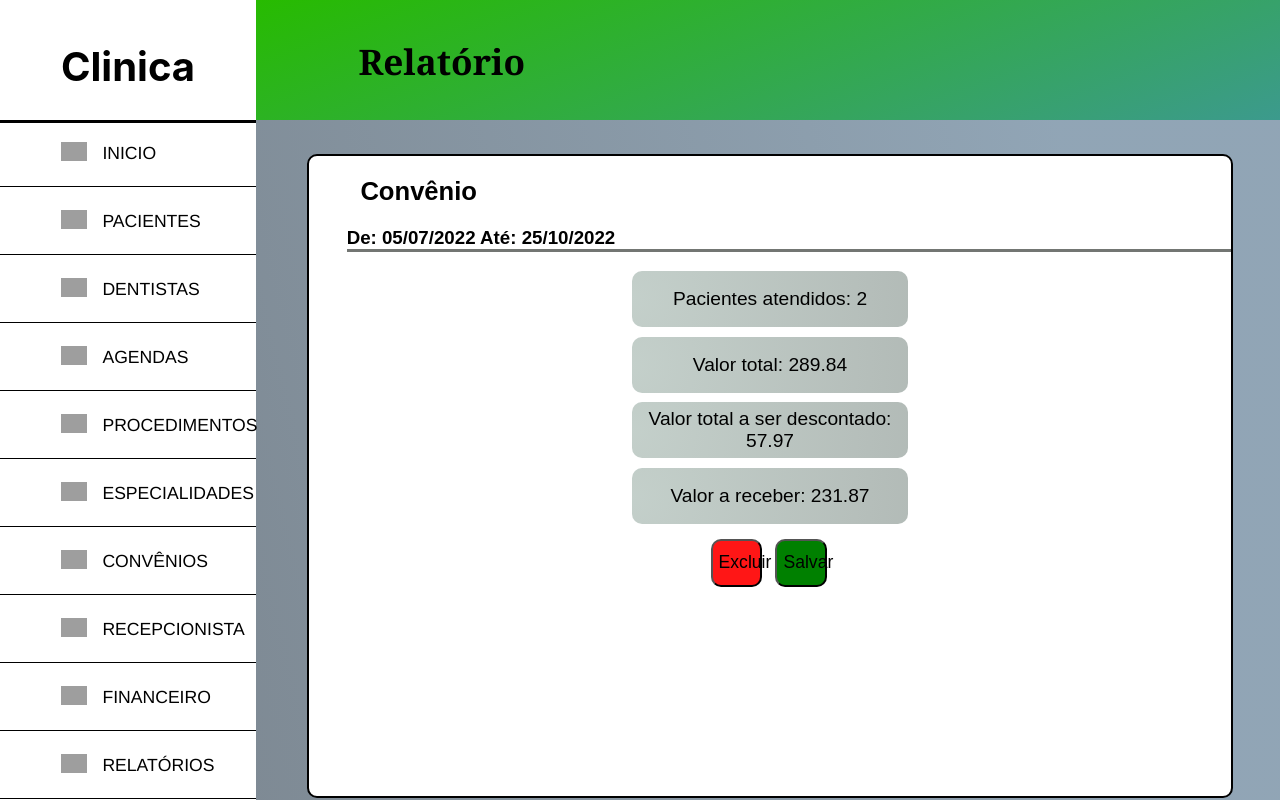
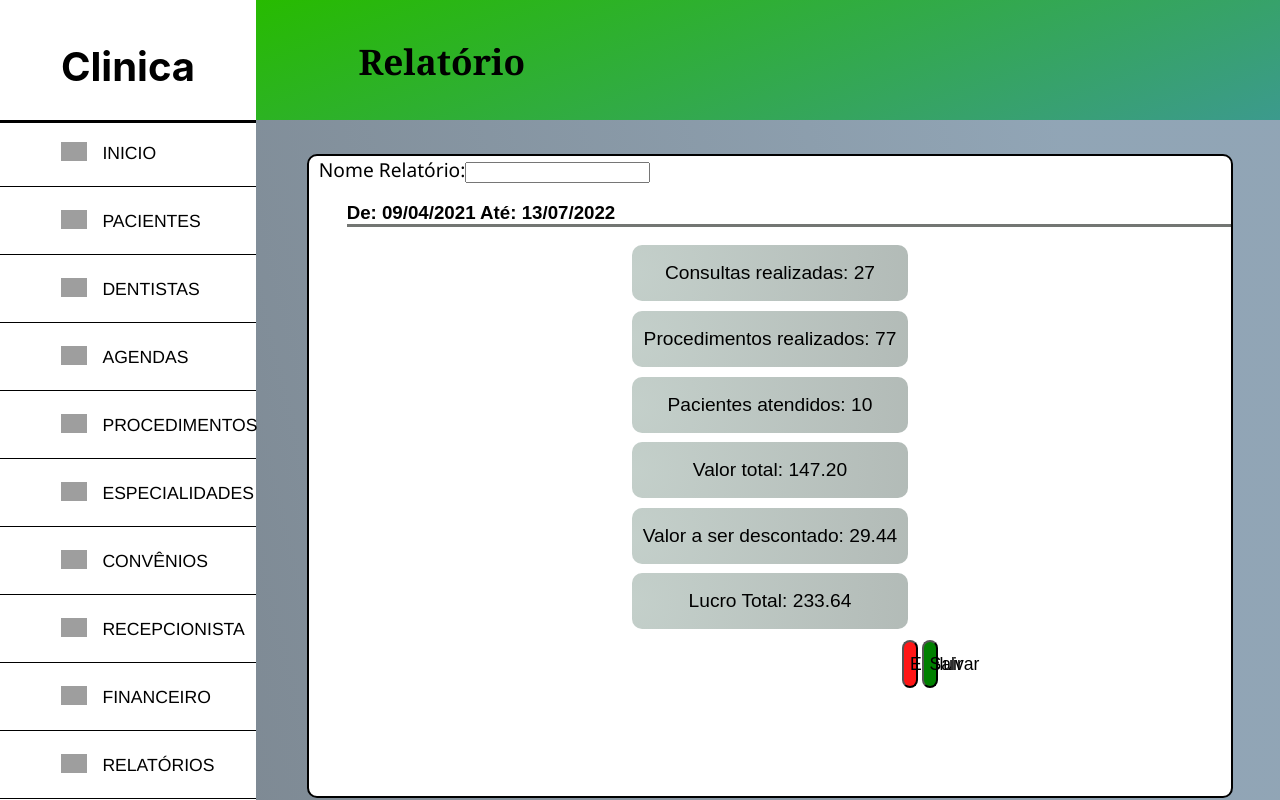
Before and after one commit to IF-Trabalhos/SCCO, a React (Create React App) app: page /relatorio/clinica/gerar-relatorio in a window 1280 px wide. Built offline with nearby package versions, Linux system fonts and the light colour scheme; no server answers; grey boxes are pictures that could not be loaded.

Commit message:
Relatorios

```diff
--- a/src/App.js
+++ b/src/App.js
@@ -20,6 +20,10 @@ import Financeiro from './paginas/Financeiro';
 import RelatorioInicial from './paginas/RelatorioInicial';
 import PaginaGenericaRelatorio from './componentes/PaginaGenericaRelatorio';
 import RelatorioConvenio from './componentes/relatorios/RelatorioConvenio';
+import RelatorioClinica from './componentes/relatorios/RelatorioClinica';
+import RelatorioPaciente from './componentes/relatorios/RelatorioPaciente';
+import RelatorioDentista from './componentes/relatorios/RelatorioDentista';
+
 
 function App() {
 	const [pessoa, setPessoa] = useState([]);
@@ -124,17 +128,18 @@ function App() {
 					<Route path='relatorio/clinica' element={<PaginaGenericaRelatorio titulo={"Relatorio Clinica"} colunas={colunaDespesa}
 					linhas={pessoa}/>}/>
 					<Route path='/relatorio/clinica/gerar-relatorio' element={
-						<RelatorioConvenio cabecalho={"Relatorio da clinica"} primeiroDadoLabel={"Consultas Realizadas:"}
-						primeiroDado={98}>
-
-						</RelatorioConvenio>}/>
+						<RelatorioClinica/>}/>
 
 					<Route path='relatorio/paciente' element={<PaginaGenericaRelatorio titulo={"Relatorio Paciente"} colunas={colunaDespesa}
 					linhas={pessoa}/>}/>
+					<Route path='relatorio/paciente/gerar-relatorio' element={<RelatorioPaciente/>}/>
 					<Route path='relatorio/dentista' element={<PaginaGenericaRelatorio titulo={"Relatorio Dentista"} colunas={colunaDespesa}
 					linhas={pessoa}/>}/>
+					<Route path='relatorio/dentista/gerar-relatorio' element={<RelatorioDentista/>}/>
 					<Route path='relatorio/convenio'element={<PaginaGenericaRelatorio titulo={"Relatorio Convênio"} colunas={colunaDespesa}
 					linhas={pessoa}/>}/>
+					<Route path='/relatorio/convenio/gerar-relatorio' element={
+						<RelatorioConvenio/>}/>
 				</Routes>
 			</div>
 		</BrowserRouter>
--- /dev/null
+++ b/src/componentes/relatorios/RelatorioClinica.jsx
@@ -0,0 +1,61 @@
+import React from 'react'
+import {useState} from 'react'
+import BotãoSalvar from '../BotãoSalvar'
+import './Relatorios.css'
+const RelatorioClinica = () => {
+    const getIntAleatorio = () => {
+        return Math.floor(Math.random() * 100)
+    }
+    const getFloatAleatorio = () => {
+        return (Math.random() * 500.2).toFixed(2)
+    }
+    const valorTotal = (getFloatAleatorio())
+    const valorDescontado = ((valorTotal / 100) * 20).toFixed(2)
+    const [nomeRelatorio, setNomeRelatorio] = useState("")
+
+    return (
+        <div className='conteudo-principal'>
+            <div className='cabeçalho-principal'>
+                <h1>Relatório</h1>
+            </div>
+            <div className='container-principal-central'>
+                <div className='formatador-relatorio'>
+                    <div>
+                        <label htmlFor="inputNomeRelatorio">
+                            Nome Relatório:
+                            <input type="text" required
+                            onChange={(e) => setNomeRelatorio(e.target.value)} name='inputNome Relatorio' />
+                        </label>
+                        <h3 className='periodo-relatorio'>De: 09/04/2021 Até: 13/07/2022</h3>
+
+                    </div>
+                    <div className='informacoes-completa'>
+                        <div className='informacoes'>
+                            Consultas realizadas: {getIntAleatorio()}
+                        </div>
+                        <div className='informacoes'>
+                            Procedimentos realizados: {getIntAleatorio()}
+                        </div>
+                        <div className='informacoes'>
+                            Pacientes atendidos: {getIntAleatorio()}
+                        </div>
+                        <div className='informacoes'>
+                            Valor total: {valorTotal}
+                        </div>
+                        <div className='informacoes'>
+                            Valor a ser descontado: {valorDescontado}
+                        </div>
+                        <div className='informacoes'>
+                            Lucro Total: {getFloatAleatorio()}
+                        </div>
+                        <div className='botoes'>
+                            <BotãoSalvar/>
+                        </div>
+                    </div>
+                </div>
+            </div>
+        </div>
+    )
+}
+
+export default RelatorioClinica
--- a/src/componentes/relatorios/RelatorioConvenio.jsx
+++ b/src/componentes/relatorios/RelatorioConvenio.jsx
@@ -3,27 +3,27 @@ import { useState } from 'react'
 import BotãoSalvar from '../BotãoSalvar'
 import './Relatorios.css';
 
-const RelatorioConvenio = ({cabecalho, primeiroDadoLabel,primeiroDado,}) => {
-  const getIntAleatorio =()=>{
-    return Math.floor(Math.random()*100)
+const RelatorioConvenio = () => {
+  const getIntAleatorio = () => {
+    return Math.floor(Math.random() * 100)
   }
-  const getFloatAleatorio =() =>{
-    return  (Math.random() * 500.2).toFixed(2)
+  const getFloatAleatorio = () => {
+    return (Math.random() * 500.2).toFixed(2)
   }
   const valorTotal = (getFloatAleatorio())
-  const valorDescontado = ((valorTotal/100)* 20).toFixed(2)
+  const valorDescontado = ((valorTotal / 100) * 20).toFixed(2)
   return (
     <div className='conteudo-principal'>
       <div className='cabeçalho-principal'>
         <h1>Relatório</h1>
       </div>
       <div className='container-principal-central'>
-        <div className='formatadorrelatorio'>
+        <div className='formatador-relatorio'>
           <div>
-            <h2 className='titulorelatorio'>Convênio</h2>
-            <h3 className='periodorelatorio'>De: 05/07/2022 Até: 25/10/2022</h3>
+            <h2 className='titulo-relatorio'>Convênio</h2>
+            <h3 className='periodo-relatorio'>De: 05/07/2022 Até: 25/10/2022</h3>
           </div>
-          <div className='informacoescompleta'>
+          <div className='informacoes-completa'>
             <div className='informacoes'>
               Pacientes atendidos: {getIntAleatorio()}
             </div>
@@ -38,7 +38,7 @@ const RelatorioConvenio = ({cabecalho, primeiroDadoLabel,primeiroDado,}) => {
             </div>
           </div>
           <div className='botoes'>
-            <BotãoSalvar/>
+            <BotãoSalvar />
           </div>
         </div>
       </div>
--- /dev/null
+++ b/src/componentes/relatorios/RelatorioDentista.jsx
@@ -0,0 +1,56 @@
+import React from 'react'
+import BotãoSalvar from '../BotãoSalvar'
+
+const RelatorioDentista = () => {
+
+    const getIntAleatorio = () => {
+        return Math.floor(Math.random() * 100)
+    }
+    const getFloatAleatorio = () => {
+        return (Math.random() * 500.2).toFixed(2)
+    }
+    const valorTotal = (getFloatAleatorio())
+    const valorDescontado = ((valorTotal / 100) * 20).toFixed(2)
+    return (
+        <div className='conteudo-principal'>
+            <div className='cabeçalho-principal'>
+                <h1>Relatório</h1>
+            </div>
+            <div className='container-principal-central'>
+                <div className='formatador-relatorio'>
+                    <div>
+                        <h2 className='titulo-relatorio'>Dentista João da Silva</h2>
+                        <p>CRO:{getIntAleatorio()}</p>
+                        <p>Dt. Nascimento: 14/06/1956</p>
+                        <p>De: 19/09/2022 Até 15/10/2022</p>
+                    </div>
+                    <div className='informacoes-completa'>
+                        <div className='informacoes-completa'>
+                            <div className='informacoes'>
+                                Procedimentos realizados: {getIntAleatorio()}
+                            </div>
+                            <div className='informacoes'>
+                                Pacientes atendidos: {getIntAleatorio()}
+                            </div>
+                            <div className='informacoes'>
+                                Valor total: {valorTotal}
+                            </div>
+                            <div className='informacoes'>
+                                Valor total a ser descontado: {valorDescontado}
+                            </div>
+                            <div className='informacoes'>
+                                Valor a ser pago: {(valorTotal - valorDescontado).toFixed(2)}
+                            </div>
+                        </div>
+                        <div className='botoes'>
+                            <BotãoSalvar/>
+                        </div>
+                    </div>
+                </div>
+            </div>
+        </div>
+    )
+
+}
+
+export default RelatorioDentista
--- /dev/null
+++ b/src/componentes/relatorios/RelatorioPaciente.jsx
@@ -0,0 +1,54 @@
+import React from 'react'
+import BotãoSalvar from '../BotãoSalvar'
+import './Relatorios.css'
+const RelatorioPaciente = () => {
+    const getIntAleatorio = () => {
+        return Math.floor(Math.random() * 100)
+    }
+    const getFloatAleatorio = () => {
+        return (Math.random() * 500.2).toFixed(2)
+    }
+    const valorTotal = (getFloatAleatorio())
+    const valorDescontado = ((valorTotal / 100) * 20).toFixed(2)
+    return (
+        <div className='conteudo-principal'>
+            <div className='cabeçalho-principal'>
+                <h1>Relatório</h1>
+            </div>
+            <div className='container-principal-central'>
+                <div className='formatador-relatorio'>
+                    <div>
+                        <h2 className='titulo-relatorio'>Dentista João da Silva</h2>
+                        <p>CRO:{getIntAleatorio()}</p>
+                        <p>Dt. Nascimento: 14/06/1956</p>
+                        <p>De: 19/09/2022 Até 15/10/2022</p>
+                    </div>
+                    <div className='informacoes-completa'>
+                        <div className='informacoes-completa'>
+                            <div className='informacoes'>
+                                Procedimentos realizados: {getIntAleatorio()}
+                            </div>
+                            <div className='informacoes'>
+                                Pacientes atendidos: {getIntAleatorio()}
+                            </div>
+                            <div className='informacoes'>
+                                Valor total: {valorTotal}
+                            </div>
+                            <div className='informacoes'>
+                                Valor total a ser descontado: {valorDescontado}
+                            </div>
+                            <div className='informacoes'>
+                                Valor a ser pago: {(valorTotal - valorDescontado).toFixed(2)}
+                            </div>
+                        </div>
+                        <div className='botoes'>
+                            <BotãoSalvar/>
+                        </div>
+                    </div>
+                </div>
+            </div>
+        </div>
+    )
+}
+
+export default RelatorioPaciente
--- a/src/componentes/relatorios/Relatorios.css
+++ b/src/componentes/relatorios/Relatorios.css
@@ -10,7 +10,7 @@
    background-image: radial-gradient( circle 993px at 0.5% 50.5%,  rgba(94, 126, 112, 0.37) 0%, rgb(134, 134, 134) 100.2% );
     font-family: 'Poppins', sans-serif;
 }
-.informacoescompleta{
+.informacoes-completa{
     display: grid;
     align-items: center;
     justify-items: center;
@@ -19,16 +19,16 @@
 .botoes{
     margin-left: 43%;
 }
-.periodorelatorio, .titulorelatorio{
+.periodo-relatorio, .titulorelatorio{
 
     margin-left: 2em;
     font-family: 'Poppins', sans-serif;
 
 }
-.titulorelatorio{
+.titulo-relatorio{
     font-size: 1.6em;
 
 }
-.periodorelatorio{
+.periodo-relatorio{
     border-bottom: 0.2em solid rgb(115, 118, 115);
 }
```
